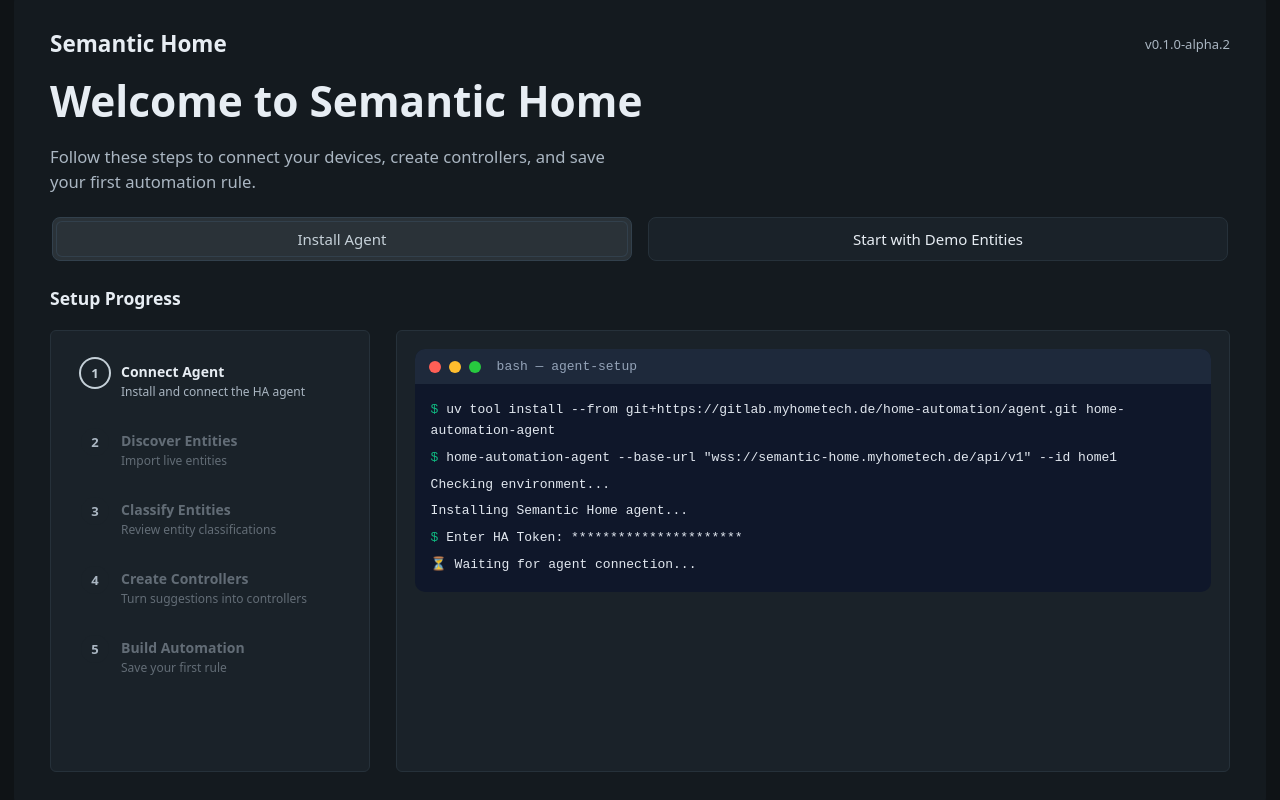
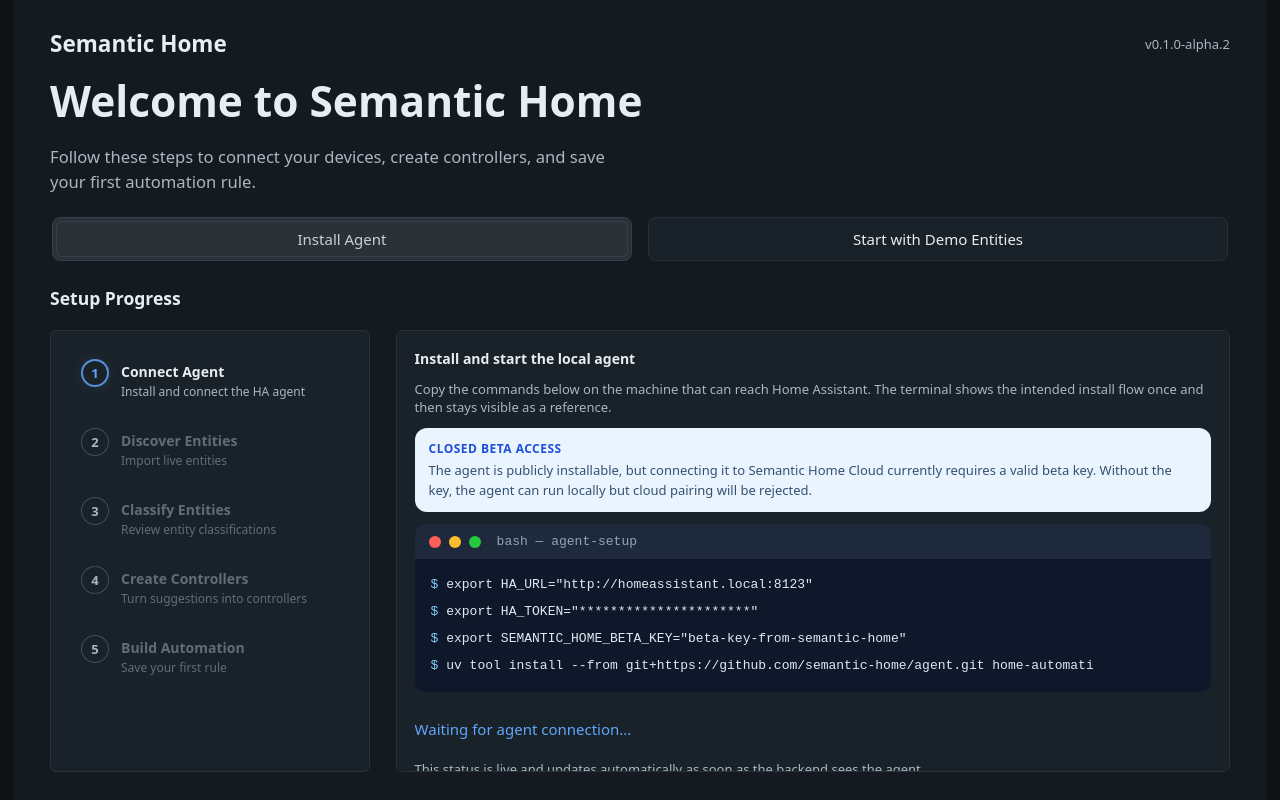
Before and after one commit to semantic-home/frontend, a React (Vite) app: page /onboarding in a window 1280 px wide. Built offline with nearby package versions, Linux system fonts and the light colour scheme; no server answers; the HTML template or start-up script is replaced by a standard one.

Commit message:
Refine onboarding agent beta messaging

```diff
--- /dev/null
+++ b/src/footer/FooterView.module.css
@@ -0,0 +1,6 @@
+.footerView {
+    grid-column: -1/1;
+    grid-row: 3;
+    background: color-mix(in srgb, var(--surface) 92%, black 8%);
+    border-top: 1px solid var(--border);
+}
--- a/src/main/footer/FooterView.module.css
+++ /dev/null
@@ -1,4 +0,0 @@
-.footerView {
-    grid-column: -1/1;
-    grid-row: 3;
-}
--- a/src/onboarding/steps/AgentConnectDetails.tsx
+++ b/src/onboarding/steps/AgentConnectDetails.tsx
@@ -1,19 +1,101 @@
-import {useEffect} from "react"
+import {useEffect, useMemo, useState} from "react"
 import {makeAgentsApi} from "../../api/controllers.ts"
 import {usePolling} from "../hooks/usePolling.ts"
 import styles from "./Details.module.css"
 
 type Props = { onComplete: () => void }
 
+type TerminalLine = {
+    prompt?: boolean
+    tone?: "default" | "muted"
+    text: string
+}
+
+const TERMINAL_LINES: TerminalLine[] = [
+    {
+        prompt: true,
+        text: 'export HA_URL="http://homeassistant.local:8123"',
+    },
+    {
+        prompt: true,
+        text: 'export HA_TOKEN="**********************"',
+    },
+    {
+        prompt: true,
+        text: 'export SEMANTIC_HOME_BETA_KEY="beta-key-from-semantic-home"',
+    },
+    {
+        prompt: true,
+        text: "uv tool install --from git+https://github.com/semantic-home/agent.git home-automation-agent",
+    },
+    {
+        tone: "muted",
+        text: "Resolved 2 packages and installed the Semantic Home agent.",
+    },
+    {
+        prompt: true,
+        text: 'home-automation-agent --base-url "wss://semantic-home.myhometech.de/api" --id home1',
+    },
+    {
+        tone: "muted",
+        text: "The beta key gates cloud pairing. Without it, the backend rejects the agent connection.",
+    },
+]
+
 export function AgentConnectDetails({onComplete}: Props) {
     const {data} = usePolling(() => makeAgentsApi().list(), {intervalMs: 3000})
-    const connected = data?.agents?.some(a => a.connected) ?? false
+    const connectedAgent = useMemo(
+        () => data?.agents?.find((agent) => agent.connected) ?? null,
+        [data],
+    )
+    const connected = connectedAgent !== null
+    const [activeLineIndex, setActiveLineIndex] = useState(0)
+    const [activeCharCount, setActiveCharCount] = useState(0)
+    useEffect(() => {
+        if (activeLineIndex >= TERMINAL_LINES.length) {
+            return
+        }
+
+        const activeLine = TERMINAL_LINES[activeLineIndex]
+        const lineDone = activeCharCount >= activeLine.text.length
+        const delayMs = lineDone ? 450 : 18
+
+        const timer = window.setTimeout(() => {
+            if (lineDone) {
+                setActiveLineIndex((currentIndex) => currentIndex + 1)
+                setActiveCharCount(0)
+                return
+            }
+
+            setActiveCharCount((currentCount) => currentCount + 1)
+        }, delayMs)
+
+        return () => window.clearTimeout(timer)
+    }, [activeCharCount, activeLineIndex])
 
     useEffect(() => {
-        if (connected) onComplete()
+        if (!connected) {
+            return
+        }
+
+        const timer = window.setTimeout(() => onComplete(), 1800)
+
+        return () => window.clearTimeout(timer)
     }, [connected, onComplete])
 
     return (
+        <div className={styles.panel}>
+            <p className={styles.panelStatus}>Install and start the local agent</p>
+            <p className={styles.panelHint}>
+                Copy the commands below on the machine that can reach Home Assistant. The terminal shows the intended install flow once and then stays visible as a reference.
+            </p>
+            <div className={styles.betaNotice}>
+                <p className={styles.betaTitle}>Closed beta access</p>
+                <p className={styles.betaBody}>
+                    The agent is publicly installable, but connecting it to Semantic Home Cloud currently requires a valid beta key.
+                    Without the key, the agent can run locally but cloud pairing will be rejected.
+                </p>
+            </div>
             <div className={styles.terminal}>
                 <div className={styles.terminalHeader}>
                     <span className={styles.dot} data-color="red"/>
@@ -22,19 +104,50 @@
                     <span className={styles.terminalTitle}>bash — agent-setup</span>
                 </div>
                 <div className={styles.terminalBody}>
-                <code><span className={styles.prompt}>$</span> uv tool install --from git+https://gitlab.myhometech.de/home-automation/agent.git home-automation-agent</code>
-                <code><span className={styles.prompt}>$</span> home-automation-agent --base-url "wss://semantic-home.myhometech.de/api/v1" --id home1</code>
-                <code className={styles.muted}>Checking environment...</code>
-                <code className={styles.muted}>Installing Semantic Home agent...</code>
-                <code><span className={styles.prompt}>$</span> Enter HA Token: **********************</code>
+                    {TERMINAL_LINES.map((line, index) => {
+                        if (index > activeLineIndex) {
+                            return null
+                        }
+
+                        const visibleText = index < activeLineIndex
+                            ? line.text
+                            : line.text.slice(0, activeCharCount)
+                        const isTyping = index === activeLineIndex && activeLineIndex < TERMINAL_LINES.length
+
+                        return (
+                            <code
+                                key={`${index}-${line.text}`}
+                                className={line.tone === "muted" ? styles.muted : undefined}
+                            >
+                                {line.prompt && <span className={styles.prompt}>$</span>}
+                                {line.prompt && " "}
+                                {visibleText}
+                                {isTyping && <span className={styles.cursor} aria-hidden="true">|</span>}
+                            </code>
+                        )
+                    })}
+                </div>
+            </div>
             {connected
-                    ? <>
-                        <code className={styles.success}>✓ Agent connected — {data!.agents.find(a => a.connected)!.id}</code>
-                        <code className={styles.success}>✓ Connection established with backend</code>
-                    </>
-                    : <code className={styles.waiting}>⏳ Waiting for agent connection...</code>
-                }
+                ? (
+                    <div className={styles.liveStatus}>
+                        <p className={styles.success}>✓ Agent connected — {connectedAgent.id}</p>
+                        <p className={styles.panelHint}>Connection established with the backend. Continuing to entity discovery...</p>
                     </div>
+                )
+                : (
+                    <div className={styles.liveStatus}>
+                        <p className={styles.waiting}>Waiting for agent connection...</p>
+                        <p className={styles.panelHint}>This status is live and updates automatically as soon as the backend sees the agent.</p>
                     </div>
                 )
             }
+
+
+            {/*
+                The connection status is intentionally rendered outside the simulated terminal
+                so the install example stays readable while the live backend state updates independently.
+            */}
+        </div>
+    )
+}
--- a/src/onboarding/steps/Details.module.css
+++ b/src/onboarding/steps/Details.module.css
@@ -1,4 +1,14 @@
 /* --- terminal (agent connect) --- */
+
+:root {
+    --terminal-prompt: #7dd3fc;
+    --terminal-success: #34d399;
+    --terminal-waiting: #60a5fa;
+    --terminal-muted: #94a3b8;
+    --terminal-notice-bg: #eaf4ff;
+    --terminal-notice-title: #1d4ed8;
+    --terminal-notice-body: #355070;
+}
 
 .terminal {
     border-radius: var(--radius);
@@ -44,10 +54,54 @@
     line-height: 1.6;
 }
 
-.prompt { color: #10b981; }
-.success { color: #10b981; }
-.waiting { color: #f59e0b; }
-.muted { color: #94a3b8; }
+.prompt { color: var(--terminal-prompt); }
+.success { color: var(--terminal-success); }
+.waiting { color: var(--terminal-waiting); }
+.muted { color: var(--terminal-muted); }
+
+.cursor {
+    display: inline-block;
+    margin-left: 1px;
+    color: #f8fafc;
+    animation: terminalBlink 1s steps(1, end) infinite;
+}
+
+.liveStatus {
+    display: flex;
+    flex-direction: column;
+    gap: 6px;
+}
+
+.betaNotice {
+    display: flex;
+    flex-direction: column;
+    gap: 4px;
+    padding: 12px 14px;
+    border-radius: 12px;
+    background: var(--terminal-notice-bg);
+}
+
+.betaTitle {
+    margin: 0;
+    font-size: 12px;
+    font-weight: 700;
+    letter-spacing: 0.04em;
+    text-transform: uppercase;
+    color: var(--terminal-notice-title);
+}
+
+.betaBody {
+    margin: 0;
+    font-size: 13px;
+    line-height: 1.5;
+    color: var(--terminal-notice-body);
+}
+
+@keyframes terminalBlink {
+    50% {
+        opacity: 0;
+    }
+}
 
 /* --- shared panel (discovery, classify, controller, demo) --- */
 
@@ -137,7 +191,7 @@
 /* --- inline classification edit --- */
 
 .editSelect {
-    font-size: 12px;
+    font-size: 14px;
     padding: 2px 6px;
     border-radius: 4px;
     border: 1px solid var(--border);
--- a/src/onboarding/steps/StepList.module.css
+++ b/src/onboarding/steps/StepList.module.css
@@ -1,4 +1,6 @@
 .list {
+    --onboarding-active-accent: #60a5fa;
+    --onboarding-complete-accent: #10b981;
     display: flex;
     flex-direction: column;
     gap: 8px;
@@ -10,7 +12,8 @@
     gap: 12px;
     padding: 10px 12px;
     border-radius: var(--radius);
-    transition: opacity 0.15s;
+    background: transparent;
+    transition: opacity 0.15s ease;
 }
 
 .indicator {
@@ -22,6 +25,8 @@
     place-items: center;
     font-size: 13px;
     font-weight: 700;
+    background: transparent;
+    box-shadow: inset 0 0 0 1px color-mix(in srgb, var(--text-muted) 28%, transparent);
 }
 
 .info {
@@ -43,19 +48,32 @@
 
 /* --- status variants --- */
 
+.completed {
+    background: transparent;
+    box-shadow: none;
+}
+
 .completed .indicator {
-    background: var(--accent-strong);
-    color: white;
+    color: var(--onboarding-complete-accent);
+    box-shadow:
+        inset 0 0 0 2px rgb(16 185 129 / 0.82),
+        0 0 14px rgb(16 185 129 / 0.10);
 }
 
 .completed .label {
-    color: var(--text-muted);
+    color: var(--text);
+}
+
+.active {
+    background: transparent;
+    box-shadow: none;
 }
 
 .active .indicator {
-    background: var(--accent-subtle);
-    color: var(--accent-strong);
-    box-shadow: 0 0 0 2px var(--accent-strong);
+    color: var(--onboarding-active-accent);
+    box-shadow:
+        inset 0 0 0 2px rgb(96 165 250 / 0.84),
+        0 0 14px rgb(96 165 250 / 0.12);
 }
 
 .active .label {
@@ -63,7 +81,7 @@
 }
 
 .locked .indicator {
-    background: var(--surface-2);
+    background: transparent;
     color: var(--text-muted);
 }
 
```
Also changed, not shown: src/footer/FooterView.tsx (renamed from src/main/footer/FooterView.tsx). Lines whose indentation alone changed are shown as unchanged.
